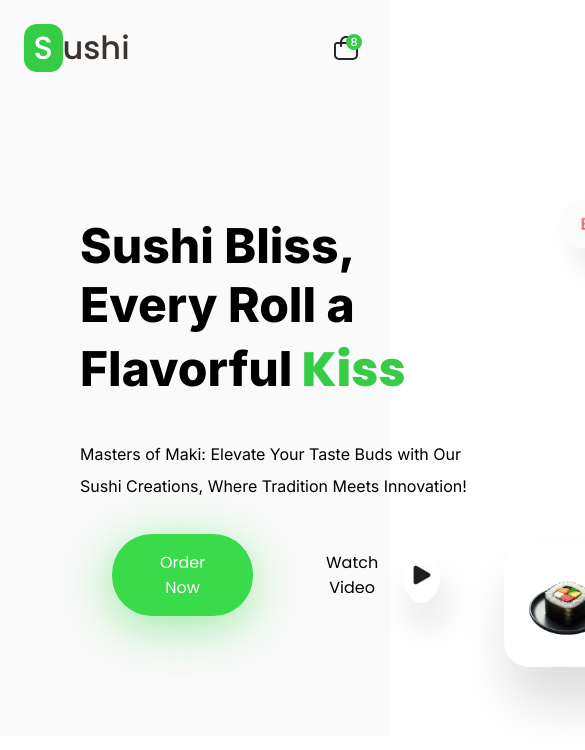
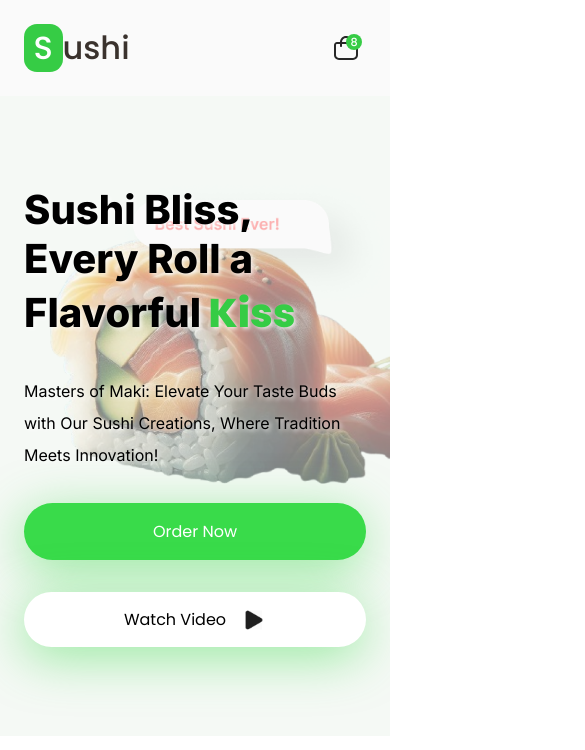
Before and after one commit to BadgerV/Sushi-Shop, a React (Vite) app: page / in a window 390 px wide. Shown: the top 750 px of the page, 585 px wide, since content can reach past the window. Built offline with nearby package versions, Linux system fonts and the light colour scheme.

Commit message:
completed the splash section of the website with mobile responsiveness

```diff
--- a/src/components/Splash/Splash.jsx
+++ b/src/components/Splash/Splash.jsx
@@ -1,7 +1,23 @@
+import { useState, useEffect } from "react";
 import Review from "../Review/Review";
 import "./splash.css";
 
 const Splash = () => {
+  const [screenWidth, setScreenWidth] = useState(window.innerWidth);
+
+  useEffect(() => {
+    const handleResize = () => {
+      setScreenWidth(window.innerWidth);
+    };
+
+    window.addEventListener("resize", handleResize);
+
+    // Cleanup the event listener on component unmount
+    return () => {
+      window.removeEventListener("resize", handleResize);
+    };
+  }, []);
+
   const props = [
     {
       name: "Makizushi",
@@ -16,19 +32,19 @@ const Splash = () => {
       image: "/assets/sushi-dish-2.png",
     },
   ];
+
   return (
     <div className="splash">
       <div className="splash-left">
+        {" "}
         <span className="splash-left__main-text">
           Sushi Bliss, Every Roll a Flavorful
           <span className="green-text"> Kiss</span>
         </span>
-
         <span className="splash-left__small-text">
           Masters of Maki: Elevate Your Taste Buds with Our Sushi Creations,
           Where Tradition Meets Innovation!
         </span>
-
         <div className="button-container">
           <button className="splash-first__button">Order Now</button>
           <button className="splash-second__button">
@@ -49,9 +65,11 @@ const Splash = () => {
           className="best-sushi-text"
         />
         <div className="splash-right-bottom">
-          {props.map((prop, index) => {
-            return <Review {...prop} key={index} />;
-          })}
+          {screenWidth >= 790 ? (
+            props.map((prop, index) => <Review {...prop} key={index} />)
+          ) : (
+            <Review {...props[0]} key={0} />
+          )}
         </div>
       </div>
     </div>
--- a/src/components/Splash/splash.css
+++ b/src/components/Splash/splash.css
@@ -2,6 +2,9 @@
   display: grid;
   grid-template-columns: 1fr 1fr;
   padding: 0 3rem;
+
+  max-width: 100vw;
+  overflow: hidden;
 }
 
 .splash-left {
@@ -85,7 +88,7 @@
 
 .splash-image {
   /* scale: 0.9; */
-  outline: 1px solid rd;
+
   z-index: 20;
   position: relative;
 }
@@ -113,3 +116,135 @@
   flex-direction: row;
   gap: 2rem;
 }
+
+@media screen and (max-width: 1300px) {
+  .splash {
+    padding: 0 1.5rem;
+  }
+  .splash-image {
+    margin-left: -5rem;
+  }
+  .button-container {
+    padding: 0;
+  }
+}
+
+@media screen and (max-width: 1150px) {
+  .splash-image {
+    scale: 0.9;
+  }
+
+  .splash-right-bottom {
+    top: 25rem;
+  }
+}
+@media screen and (max-width: 1080px) {
+  .splash {
+    grid-template-columns: 1fr;
+    position: relative;
+  }
+  .splash-left {
+    z-index: 3;
+  }
+  .splash-right {
+    position: absolute;
+    z-index: 1;
+    opacity: 0.5;
+    background-color: #39db490c;
+    width: 100vw;
+    height: 100%;
+    /* transform: translate(-50%, -50%); */
+  }
+
+  .splash-image img {
+    left: 20%;
+  }
+
+  .splash-right-bottom {
+    top: 65%;
+    left: 20%;
+  }
+
+  .best-sushi-text {
+    left: 20%;
+  }
+
+  /* .splash-right {
+    background-color: rgba(0, 0, 0, 0.535);
+  } */
+
+  .splash-left__main-text,
+  .splash-left__small-text {
+  text-shadow: 2px 2px 4px rgba(255, 255, 255, 0.8); /* Increased Offset X, Offset Y, and Blur Radius, RGBA White with 80% opacity */  }
+
+  .splash-second__button {
+    /* padding: 1rem 3rem; */
+    background-color: white;
+    box-shadow: -2px 10px 50px 0px #39db4a80;
+    border-radius: 40px;
+  }
+
+  .splash-second__button span {
+    height: 55px;
+    width: fit-content;
+    display: flex;
+    align-items: center;
+    justify-content: center;
+    box-shadow: none;
+  }
+
+  .splash-second__button span img {
+    background-color: #fafafa;
+    scale: 0.7;
+  }
+}
+
+@media screen and (max-width: 789px) {
+  .splash-image img {
+    left: 10%;
+  }
+  .splash-right-bottom {
+    top: 65%;
+    left: 30%;
+  }
+}
+@media screen and (max-width: 600px) {
+  .splash-left {
+    padding: 0rem;
+  }
+  .splash-image img {
+    scale: 0.9;
+    left: 5%;
+  }
+  .splash-right-bottom {
+    top: 65%;
+    left: 20%;
+  }
+}
+@media screen and (max-width: 500px) {
+  .splash-right-bottom {
+    display: none;
+  }
+
+  .splash-image img {
+    scale: 0.8;
+    left: -3rem;
+  }
+}
+@media screen and (max-width: 470px) {
+  .button-container {
+    flex-direction: column;
+  }
+
+  .button-container > * {
+    text-align: center;
+
+    display: flex;
+    justify-content: center;
+  }
+}
+@media screen and (max-width: 450px) {
+  .splash-left__main-text {
+    font-size: 2.5rem;
+  }
+}
```
